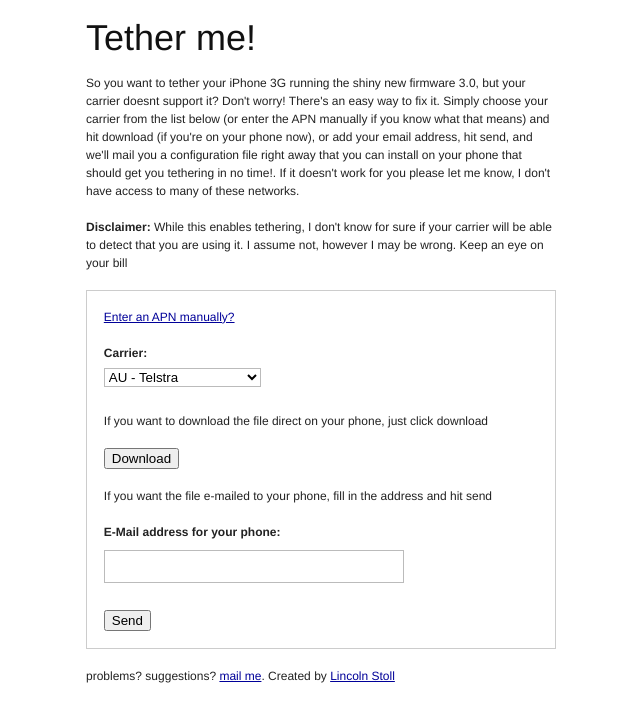
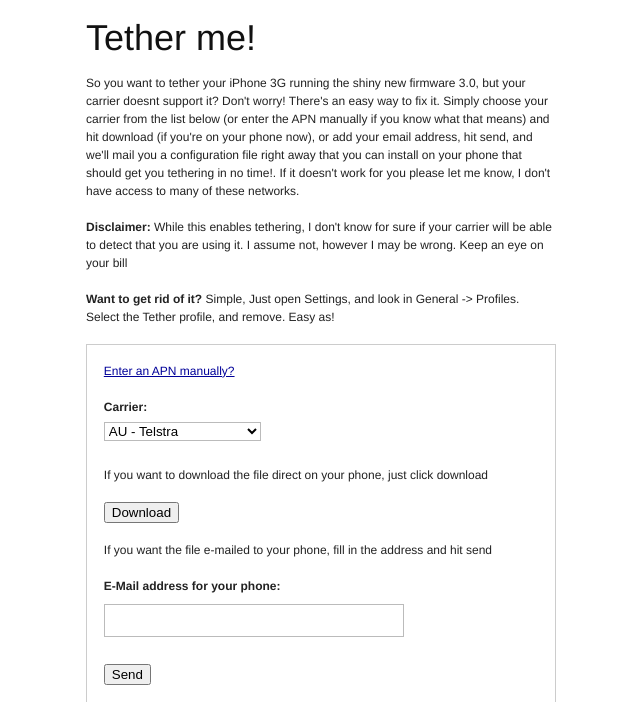
Before and after one commit to lstoll/tetherme, a PHP site: page /?message=1 in a window 1280 px wide. Shown: the top 702 px of the page, without its empty margins (319-959 px from the left). Run offline with PHP 8.4, Linux system fonts and the light colour scheme; data that the repository does not hold is empty.

Commit message:
Adding details on removing.
--HG--
extra : convert_revision : 8c585b592051246aed9986a209c623ad870d1a70

```diff
--- a/index.php
+++ b/index.php
@@ -22,6 +22,8 @@ $_GET['manual_apn'] == 'true' ? $manual_apn = true : $manual_apn = false;
 			If it doesn't work for you please let me know, I don't have access to many of these networks.</p>
 			<p><strong>Disclaimer:</strong> While this enables tethering, I don't know for sure if your carrier will be able to
 			  detect that you are using it. I assume not, however I may be wrong. Keep an eye on your bill</p>
+			  <p><strong>Want to get rid of it?</strong> Simple, Just open Settings, and look in General -&gt; Profiles.
+			    Select the Tether profile, and remove. Easy as!</p>
 	<form action="/sendconfig/" method="get">
 		<fieldset>
 		<? if($message == 'sent') { ?>
```
